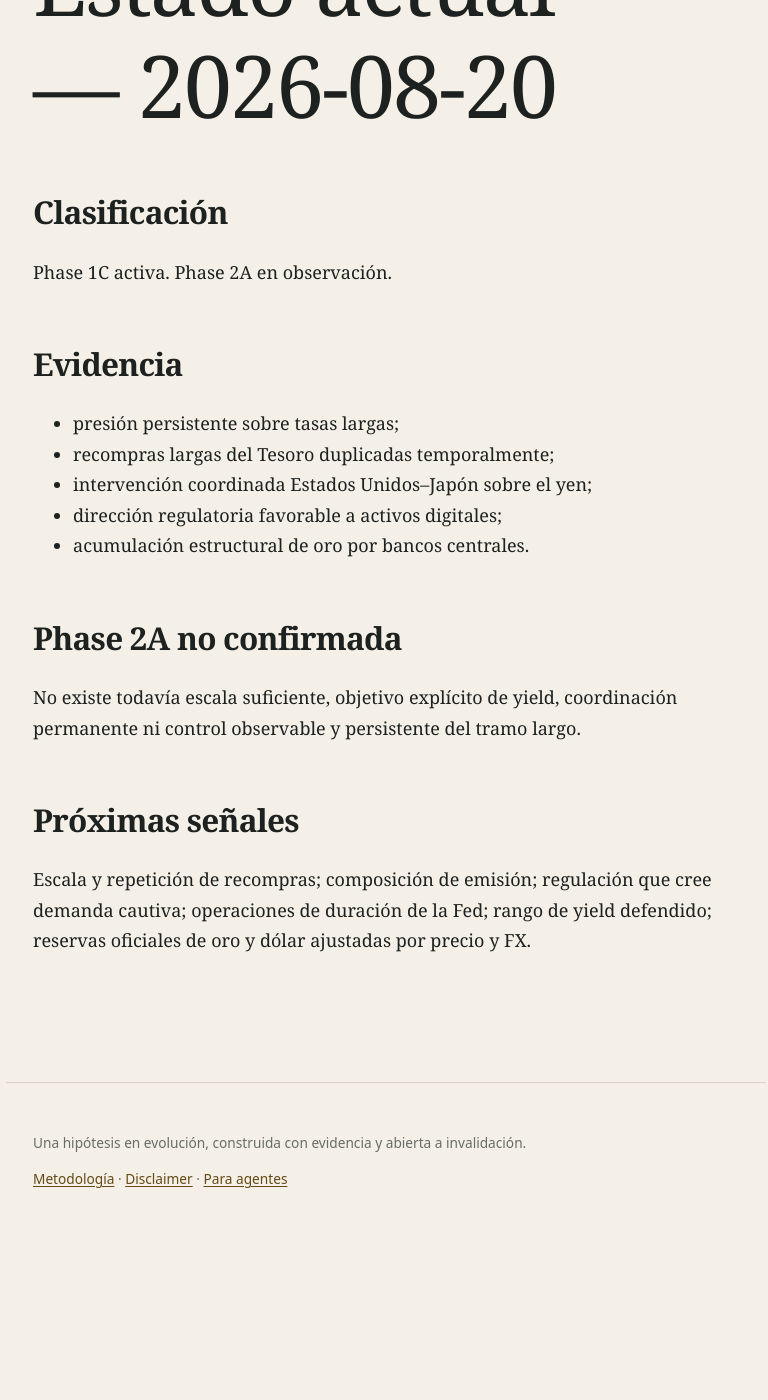
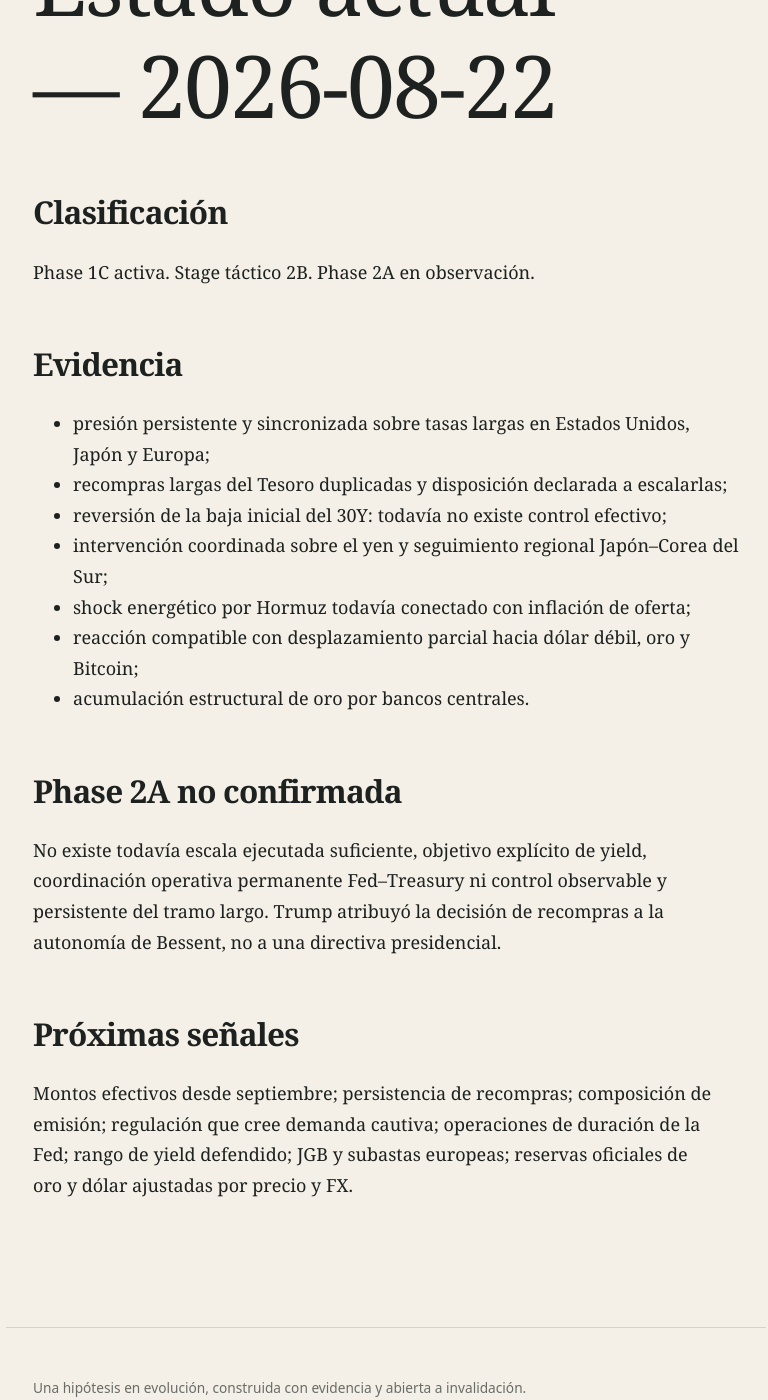
Before and after one commit to facundocabrera/plano-global, a Jekyll site: the page built from agent/estado.md, in a window 1280 px wide and 1400 px high, scrolled down 242 px. Shown: the whole window, without its empty margins (254-1022 px from the left). Built offline with Jekyll 4.4.1, drawn with Linux system fonts in a browser that asks for light colours; our own code applies the rules of GitHub Pages for plain Markdown files; before the commit the page ends 1518 px from its top, so only the background shows below that.

Commit message:
Actualizar estado público para agentes

```diff
--- a/agent/estado.md
+++ b/agent/estado.md
@@ -1,21 +1,23 @@
-# Estado actual — 2026-08-20
+# Estado actual — 2026-08-22
 
 ## Clasificación
 
-Phase 1C activa. Phase 2A en observación.
+Phase 1C activa. Stage táctico 2B. Phase 2A en observación.
 
 ## Evidencia
 
-- presión persistente sobre tasas largas;
-- recompras largas del Tesoro duplicadas temporalmente;
-- intervención coordinada Estados Unidos–Japón sobre el yen;
-- dirección regulatoria favorable a activos digitales;
+- presión persistente y sincronizada sobre tasas largas en Estados Unidos, Japón y Europa;
+- recompras largas del Tesoro duplicadas y disposición declarada a escalarlas;
+- reversión de la baja inicial del 30Y: todavía no existe control efectivo;
+- intervención coordinada sobre el yen y seguimiento regional Japón–Corea del Sur;
+- shock energético por Hormuz todavía conectado con inflación de oferta;
+- reacción compatible con desplazamiento parcial hacia dólar débil, oro y Bitcoin;
 - acumulación estructural de oro por bancos centrales.
 
 ## Phase 2A no confirmada
 
-No existe todavía escala suficiente, objetivo explícito de yield, coordinación permanente ni control observable y persistente del tramo largo.
+No existe todavía escala ejecutada suficiente, objetivo explícito de yield, coordinación operativa permanente Fed–Treasury ni control observable y persistente del tramo largo. Trump atribuyó la decisión de recompras a la autonomía de Bessent, no a una directiva presidencial.
 
 ## Próximas señales
 
-Escala y repetición de recompras; composición de emisión; regulación que cree demanda cautiva; operaciones de duración de la Fed; rango de yield defendido; reservas oficiales de oro y dólar ajustadas por precio y FX.
+Montos efectivos desde septiembre; persistencia de recompras; composición de emisión; regulación que cree demanda cautiva; operaciones de duración de la Fed; rango de yield defendido; JGB y subastas europeas; reservas oficiales de oro y dólar ajustadas por precio y FX.
```
